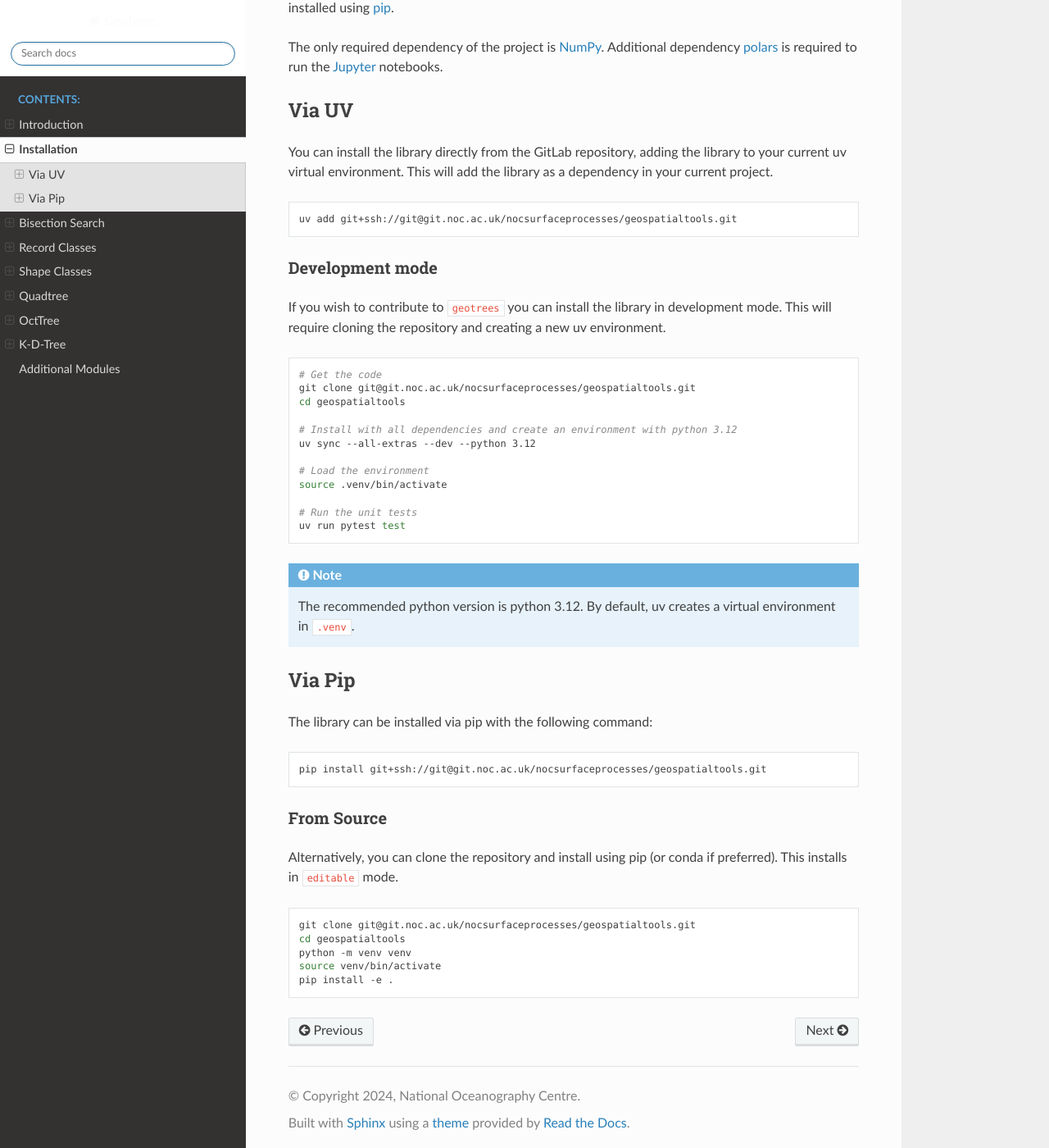
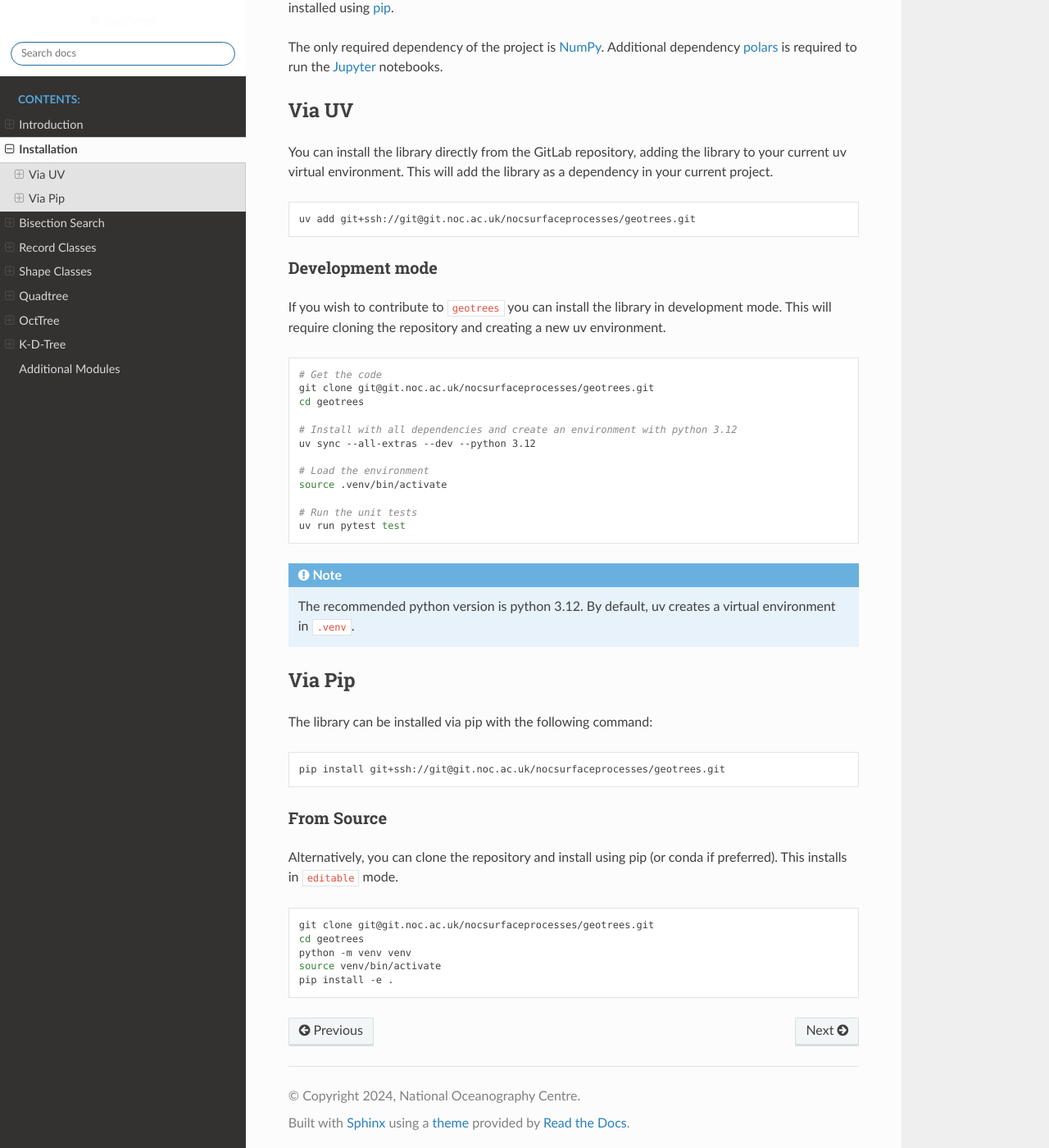
Before and after one commit to NOCSurfaceProcesses/geotrees, a Sphinx documentation site: the page built from docs/installation.rst, in a window 1280 px wide and 1400 px high, scrolled down 284 px. Shown: the whole window at 82% size. Built offline with Sphinx 7.4.7 and the Read the Docs theme 3.1.0, drawn with Linux system fonts in a browser that asks for light colours.

Commit message:
fix: correct references to geospatialtools to geotrees

```diff
--- a/docs/installation.rst
+++ b/docs/installation.rst
@@ -20,7 +20,7 @@ environment. This will add the library as a dependency in your current project.
 
 .. code-block:: bash
 
-   uv add git+ssh://git@git.noc.ac.uk/nocsurfaceprocesses/geospatialtools.git
+   uv add git+ssh://git@git.noc.ac.uk/nocsurfaceprocesses/geotrees.git
 
 Development mode
 ----------------
@@ -31,8 +31,8 @@ cloning the repository and creating a new uv environment.
 .. code-block:: bash
 
    # Get the code
-   git clone git@git.noc.ac.uk/nocsurfaceprocesses/geospatialtools.git
-   cd geospatialtools
+   git clone git@git.noc.ac.uk/nocsurfaceprocesses/geotrees.git
+   cd geotrees
 
    # Install with all dependencies and create an environment with python 3.12
    uv sync --all-extras --dev --python 3.12
@@ -52,7 +52,7 @@ The library can be installed via pip with the following command:
 
 .. code-block:: bash
 
-   pip install git+ssh://git@git.noc.ac.uk/nocsurfaceprocesses/geospatialtools.git
+   pip install git+ssh://git@git.noc.ac.uk/nocsurfaceprocesses/geotrees.git
 
 From Source
 -----------
@@ -62,8 +62,8 @@ mode.
 
 .. code-block:: bash
 
-   git clone git@git.noc.ac.uk/nocsurfaceprocesses/geospatialtools.git
-   cd geospatialtools
+   git clone git@git.noc.ac.uk/nocsurfaceprocesses/geotrees.git
+   cd geotrees
    python -m venv venv
    source venv/bin/activate
    pip install -e .
```
Also changed, not shown: CONTRIBUTING.md (+5 -5 lines), README.md (+2 -2 lines), pyproject.toml (+10 -2 lines), 1 other file.
